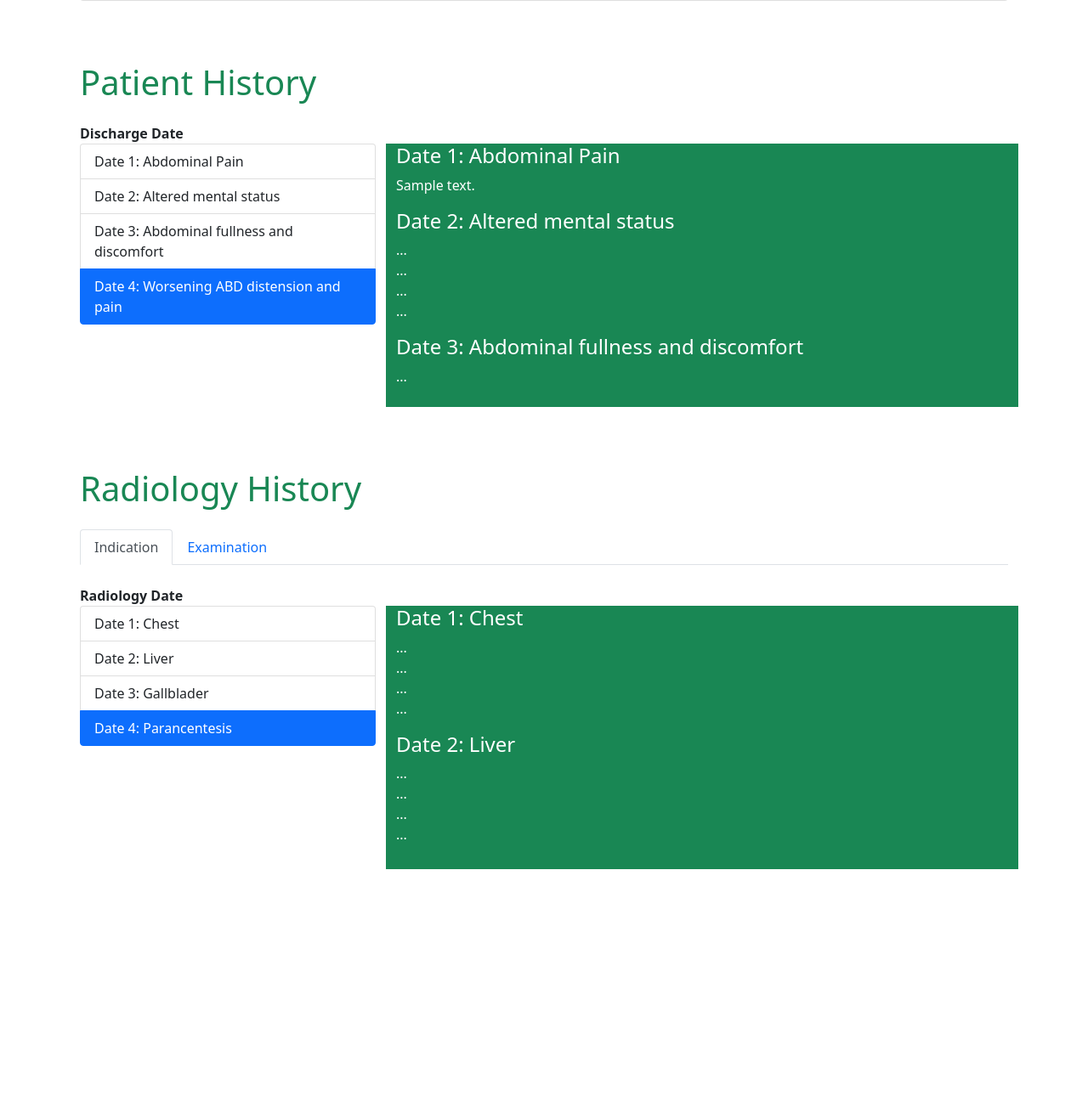
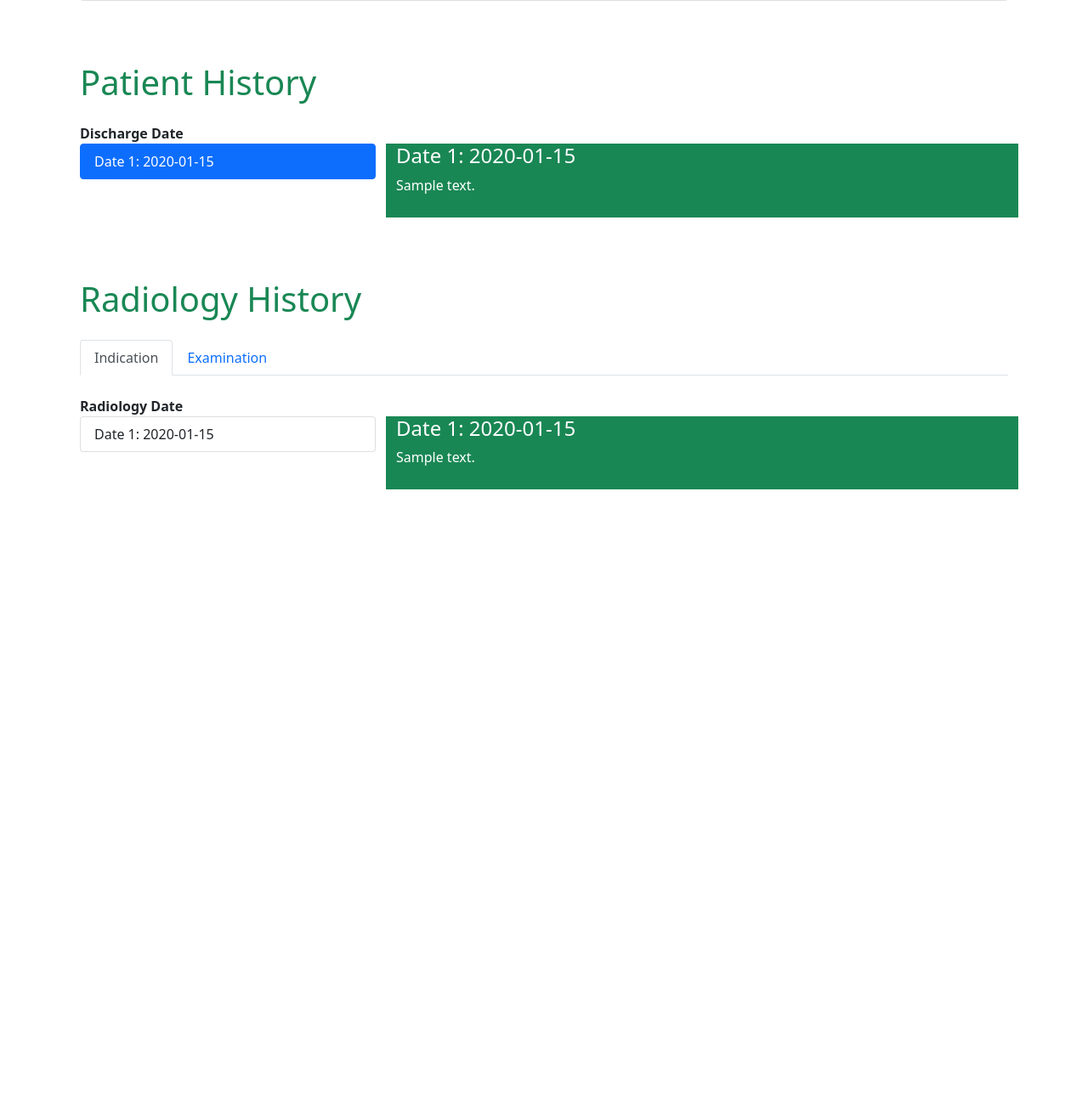
Before and after one commit to olie0001/medical_summary_fit3164, a Flask app: template patient_history/templates/index.html in a window 1280 px wide. Shown: the part 352-1642 px from the top of the page at 85% size. After the commit the page ends 928 px from the top, so only its background shows below. Run offline with Flask 3, Linux system fonts and the light colour scheme; the template is opened without the code that fills it: most values are stand-ins (such as "Sample title", 1, 10 or a date in 2020).

Commit message:
added dynamic columns of dates according to subject_id/patient

```diff
--- a/patient_history/app.py
+++ b/patient_history/app.py
@@ -18,7 +18,7 @@ def summarise(note):
 app = Flask(__name__)
 
 # Configure the SQLAlchemy part to connect to the PostgreSQL database
-app.config['SQLALCHEMY_DATABASE_URI'] = 'postgresql://postgres:ds12@localhost/patient_note'
+app.config['SQLALCHEMY_DATABASE_URI'] = 'postgresql://postgres:ds12@localhost:5433/patient_note'
 app.config['SQLALCHEMY_TRACK_MODIFICATIONS'] = False
 
 # Initialize the database connection
@@ -30,14 +30,58 @@ class DischargeFirst10(db.Model):
     note_id = db.Column(db.String(), primary_key=True)  # Assuming note_id is the primary key
     text = db.Column(db.Text)  # Assuming 'text' is the name of the column to retrieve
 
+
+class DischargeData(db.Model):
+    __tablename__ = 'discharge_data'
+    note_id = db.Column(db.String(), primary_key=True)
+    storetime = db.Column(db.Date)
+    subject_id = db.Column(db.String(8), nullable=False)
+    text = db.Column(db.Text)
+
+class RadiologyData(db.Model):
+    __tablename__ = 'radiology_data'
+    note_id = db.Column(db.String(), primary_key=True)
+    storetime = db.Column(db.Date)
+    subject_id = db.Column(db.String(8), nullable=False)
+    text = db.Column(db.Text)
+
+
 @app.route('/')
 def index():
     # Query the first 'text' entry from the discharge_first_10 table
     note_entry = DischargeFirst10.query.first()
     medical_note = note_entry.text
     # Call the summarisation function
-    note = summarise(medical_note)
-    return render_template('index.html', medical_note=note)
+    #note = summarise(medical_note)
+    #return render_template('index.html', medical_note=note)
+
+    #for each patient
+    subject_id = '10000032'
+
+    # Fetch all entries for a specific patient_id
+    discharge_entries = DischargeData.query.filter_by(subject_id=subject_id).all()
+    radiology_entries = RadiologyData.query.filter_by(subject_id=subject_id).all()
+
+    # Collect data for each entry related to the patient
+    discharge_arr = []
+    for entry in discharge_entries:
+        entry_data = {
+            'note_id': entry.note_id,
+            'storetime': entry.storetime,
+            'text': entry.text,  # assuming there is a text column that you want to display
+        }
+        discharge_arr.append(entry_data)
+
+
+    radiology_arr =[]
+    for r_entry in radiology_entries:
+        r_entry = {
+            'note_id': entry.note_id,
+            'storetime': entry.storetime,
+            'text': entry.text,  # assuming there is a text column that you want to display
+        }
+        radiology_arr.append(r_entry)
+    return render_template('index.html', medical_note=medical_note, discharge_arr=discharge_arr, radiology_arr=radiology_arr)
 
 if __name__ == '__main__':
     app.run(debug=True)
--- a/patient_history/templates/index.html
+++ b/patient_history/templates/index.html
@@ -95,40 +95,27 @@
                 <strong>Discharge Date</strong>
                 <!--Timeline-->
                 <div class="col-4">
-                    <div id="list-1" class="list-group ">
-                        <a class="list-group-item list-group-item-action" href="#list-item-1">
-                            Date 1: Abdominal Pain
+                    <div id="list-1" class="list-group">
+                        {% for discharge in discharge_arr %}
+                            <a class="list-group-item list-group-item-action" href="#list-item-{{ loop.index }}">
+                                Date {{ loop.index }}: {{ discharge.storetime.strftime('%Y-%m-%d') if discharge.storetime else 'N/A' }}
                             </a>
-                        <a class="list-group-item list-group-item-action" href="#list-item-2">
-                            Date 2: Altered mental status
-                        </a>
-                        <a class="list-group-item list-group-item-action" href="#list-item-3">
-                            Date 3: Abdominal fullness and discomfort
-                        </a>
-                        <a class="list-group-item list-group-item-action" href="#list-item-4">
-                            Date 4: Worsening ABD distension and pain
-                        </a>
+                        {% else %}
+                            <div>No discharge records found.</div>
+                        {% endfor %}
                     </div>
                 </div>
                 <!--Medical Note-->
                 <div class="col-8 text-bg-success">
                     <div data-bs-spy="scroll" data-bs-target="#list-1" data-bs-smooth-scroll="true" class="scrollspy-example" tabindex="0">
-                        <h4 id="list-item-1">Date 1: Abdominal Pain</h4>
+                        {% for discharge in discharge_arr %}
+                            <h4 id="list-item-{{ loop.index }}">Date {{ loop.index }}: {{ discharge.storetime.strftime('%Y-%m-%d') if discharge.storetime else 'N/A' }}</h4>
                             <p>
-                            {{ medical_note }}
+                                {{ discharge.text }}
                             </p>
-                        <h4 id="list-item-2">Date 2: Altered mental status</h4>
-                        <p>
-                            ...<br>...<br>...<br>...<br>
-                        </p>
-                        <h4 id="list-item-3">Date 3: Abdominal fullness and discomfort</h4>
-                        <p>
-                            ...<br>...<br>...<br>...<br>
-                        </p>
-                        <h4 id="list-item-4">Date 4: Worsening ABD distension and pain</h4>
-                        <p>
-                            ...<br>...<br>...<br>...<br>
-                        </p>
+                        {% else %}
+                            <p>No discharge data available.</p>
+                        {% endfor %}
                     </div>
                 </div>
             </div>
@@ -153,38 +140,25 @@
                         <strong>Radiology Date</strong>
                         <div class="col-4">
                             <div id="list-2" class="list-group">
-                                <a class="list-group-item list-group-item-action" href="#list-item-1">
-                                    Date 1: Chest
+                                {% for radiology in radiology_arr %}
+                                    <a class="list-group-item list-group-item-action" href="#list-item-{{ loop.index }}">
+                                        Date {{ loop.index }}: {{ radiology.storetime.strftime('%Y-%m-%d') if radiology.storetime else 'N/A' }}
                                     </a>
-                                <a class="list-group-item list-group-item-action" href="#list-item-2">
-                                    Date 2: Liver
-                                </a>
-                                <a class="list-group-item list-group-item-action" href="#list-item-3">
-                                    Date 3: Gallblader
-                                </a>
-                                <a class="list-group-item list-group-item-action" href="#list-item-4">
-                                    Date 4: Parancentesis
-                                </a>
+                                {% else %}
+                                    <div>No radiology records found.</div>
+                                {% endfor %}
                             </div>
                         </div>
                         <div class="col-8 text-bg-success">
-                            <div data-bs-spy="scroll" data-bs-target="#list-2" data-bs-smooth-scroll="true" class="scrollspy-example" tabindex="0">
-                                <h4 id="list-item-1">Date 1: Chest</h4>
+                            <div data-bs-spy="scroll" data-bs-target="#list-3" data-bs-smooth-scroll="true" class="scrollspy-example" tabindex="0" style="max-height: 500px; overflow-y: auto;">
+                                {% for radiology in radiology_arr %}
+                                    <h4 id="list-item-{{ loop.index }}">Date {{ loop.index }}: {{ radiology.storetime.strftime('%Y-%m-%d') if radiology.storetime else 'N/A' }}</h4>
                                     <p>
-                                    ...<br>...<br>...<br>...<br>
+                                        {{ radiology.text }}
                                     </p>
-                                <h4 id="list-item-2">Date 2: Liver</h4>
-                                <p>
-                                    ...<br>...<br>...<br>...<br>
-                                </p>
-                                <h4 id="list-item-3">Date 3: Gallblader</h4>
-                                <p>
-                                    ...<br>...<br>...<br>...<br>
-                                </p>
-                                <h4 id="list-item-4">Date 4: Parancentesis</h4>
-                                <p>
-                                    ...<br>...<br>...<br>...<br>
-                                </p>
+                                {% else %}
+                                    <p>No radiology data available.</p>
+                                {% endfor %}
                             </div>
                         </div>
                     </div>
```
Lines whose indentation alone changed are shown as unchanged.
